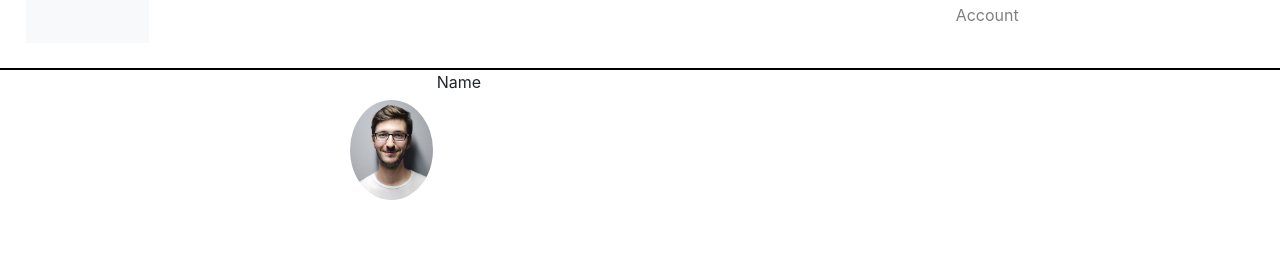
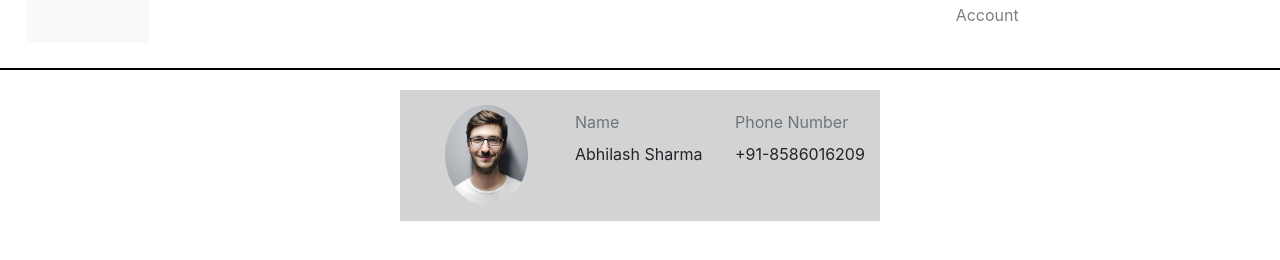
Before and after one commit to abhilash6398/React-Ecommmerce-Training-Project, a React (Create React App) app: page /profile in a window 1280 px wide. Shown: the part 348-608 px from the top of the page. Built offline with nearby package versions, Linux system fonts and the light colour scheme.

Commit message:
updated-profile

```diff
--- a/src/Components/Profile.jsx
+++ b/src/Components/Profile.jsx
@@ -4,12 +4,18 @@ import profile_img from '../assets/images/profile_img.jpg';
 function Profile() {
     return (
         <div className="Container">
-            <div className="row">
+            <div className="row" style={{backgroundColor:"lightGray", margin: "20px 400px" }}>
                 <div className="form-group col-auto col-md-4">
-                <img src={profile_img} class="rounded-circle" alt="Cinque Terre" style={{height:"100px",marginLeft:"350px",marginTop:"30px"}}/>
+                <img src={profile_img} class="rounded-circle" alt="Cinque Terre" style={{height:"100px",marginLeft:"30px",marginTop:"15px"}}/>
                 </div>
-                <div className="form-group col-auto col-md-4">
-                <label>Name</label>
+                <br/>
+                <div className="form-group col-auto col-md-4" style={{marginTop:"20px"}}>
+                <label className="text-muted">Name</label>
+                <p>Abhilash Sharma</p>
+                </div>
+                <div className="form-group col-auto col-md-4" style={{marginTop:"20px"}}>
+                <label className="text-muted">Phone Number</label>
+                <p>+91-8586016209</p>
                 </div>
             </div>
         </div>
```
